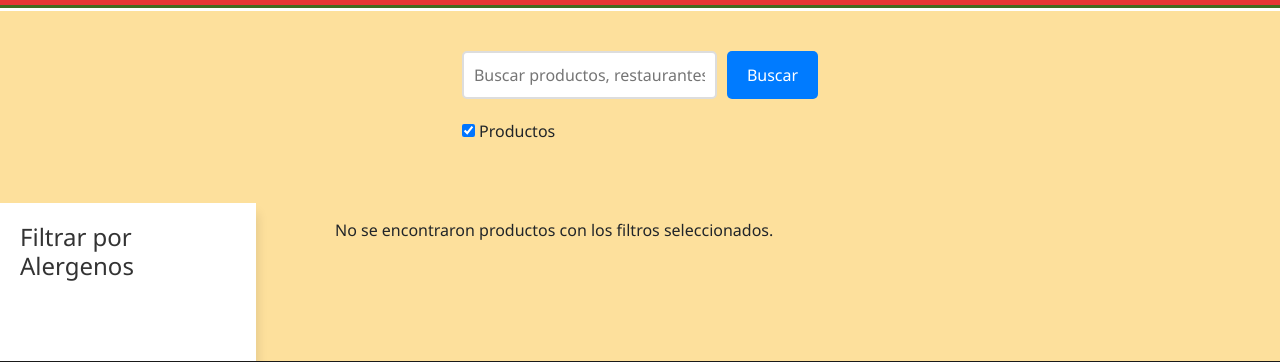
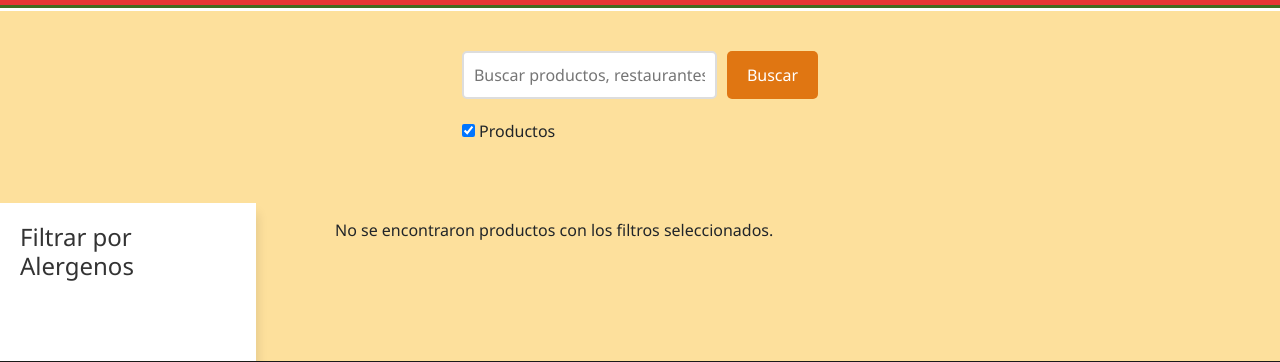
Before and after one commit to antoni117881/ProjectaRapidgo, a PHP site: page /Index.php in a window 1280 px wide. Shown: the part 727-1089 px from the top of the page. Run offline with PHP 8.4, Linux system fonts and the light colour scheme; data that the repository does not hold is empty; some web fonts are replaced.

Commit message:
Buscador estilo

```diff
--- a/Vista/Resource_search.php
+++ b/Vista/Resource_search.php
@@ -6,31 +6,6 @@
     <title>Buscador</title>
     <link rel="stylesheet" href="https://cdnjs.cloudflare.com/ajax/libs/font-awesome/6.0.0/css/all.min.css">
     <link rel="stylesheet" href="assets/css/styles.css">
-</head>
-<body>
-    <div class="search-container">
-        <form id="searchForm" class="search-form">
-            <div class="search-box">
-                <input type="text" name="query" id="searchInput"
-                       placeholder="Buscar productos, restaurantes o tipos de comida..."
-                       autocomplete="off">
-                <button type="submit">Buscar</button>
-            </div>
-
-            <div class="filter-options">
-                <label><input type="checkbox" name="filter[]" value="productos" checked> Productos</label>
-            </div>
-        </form>
-
-        <div id="searchResults" class="search-results">
-            <!-- Los resultados se mostrarán aquí -->
-        </div>
-    </div>
-
-    <div id="modalDetalle" style="display:none; position:fixed; top:0; left:0; width:100vw; height:100vh; background:rgba(0,0,0,0.5); justify-content:center; align-items:center;">
-        <div id="modalContenido" style="background:#fff; padding:30px; border-radius:10px; max-width:400px;"></div>
-    </div>
-
     <style>
         .search-container {
             max-width: 800px;
@@ -52,13 +27,18 @@
             font-size: 16px;
         }
 
-        .search-box button {
+        .btn-buscar {
             padding: 10px 20px;
-            background-color: #007bff;
-            color: white;
-            border: none;
-            border-radius: 5px;
-            cursor: pointer;
+            background-color:rgb(224, 118, 18); /* Color de fondo */
+            color: white; /* Color del texto */
+            border: none; /* Sin borde */
+            border-radius: 5px; /* Bordes redondeados */
+            cursor: pointer; /* Cambia el cursor al pasar el ratón */
+            transition: background-color 0.3s; /* Transición suave para el color de fondo */
+        }
+
+        .btn-buscar:hover {
+            background-color: #0056b3; /* Color de fondo al pasar el ratón */
         }
 
         .filter-options {
@@ -78,6 +58,30 @@
             border-radius: 5px;
         }
     </style>
+</head>
+<body>
+    <div class="search-container">
+        <form id="searchForm" class="search-form">
+            <div class="search-box">
+                <input type="text" name="query" id="searchInput"
+                       placeholder="Buscar productos, restaurantes o tipos de comida..."
+                       autocomplete="off">
+                <button type="submit" class="btn-buscar">Buscar</button>
+            </div>
+
+            <div class="filter-options">
+                <label><input type="checkbox" name="filter[]" value="productos" checked> Productos</label>
+            </div>
+        </form>
+
+        <div id="searchResults" class="search-results">
+            <!-- Los resultados se mostrarán aquí -->
+        </div>
+    </div>
+
+    <div id="modalDetalle" style="display:none; position:fixed; top:0; left:0; width:100vw; height:100vh; background:rgba(0,0,0,0.5); justify-content:center; align-items:center;">
+        <div id="modalContenido" style="background:#fff; padding:30px; border-radius:10px; max-width:400px;"></div>
+    </div>
 
     <script>
         const searchForm = document.getElementById('searchForm');
@@ -86,7 +90,7 @@
 
         searchForm.addEventListener('submit', function(event) {
             event.preventDefault();
-            fetchResults(searchInput.value);
+            fetchResults(searchInput.value.trim());
         });
 
         function fetchResults(query) {
```
